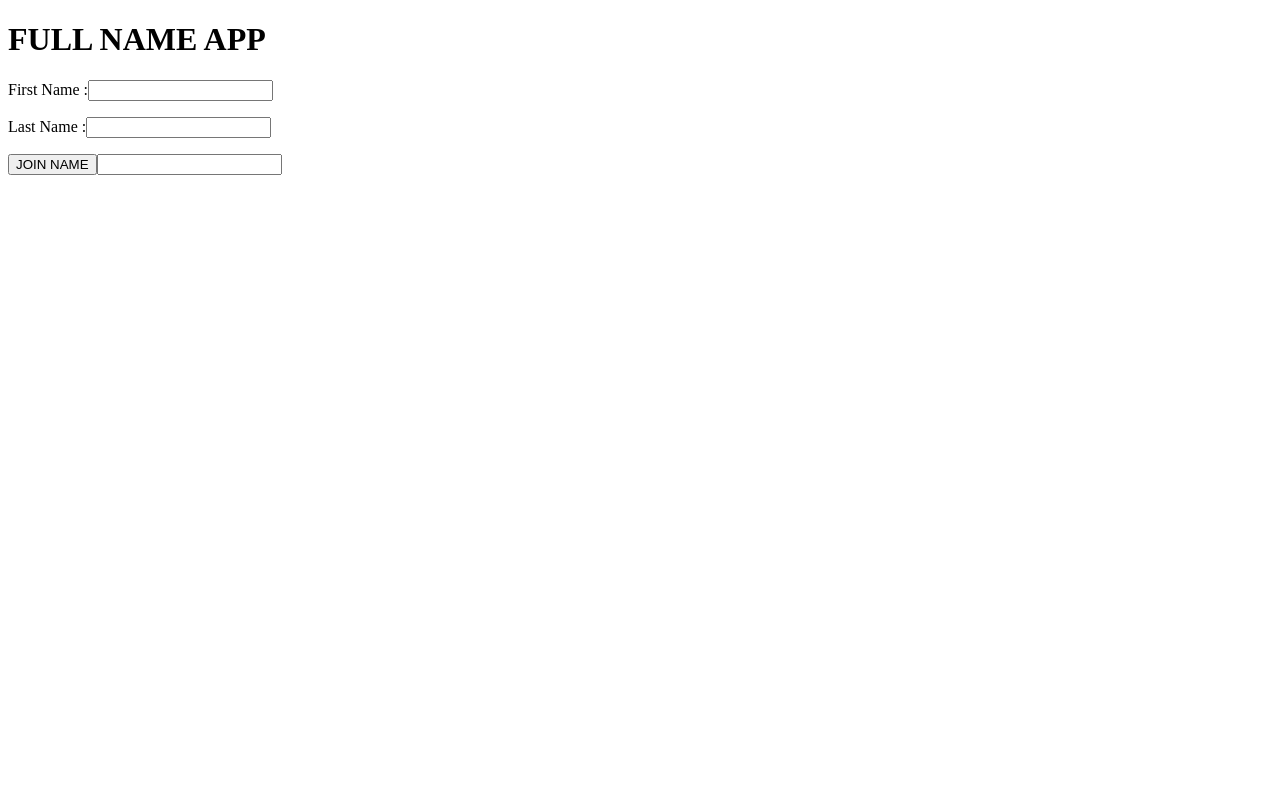
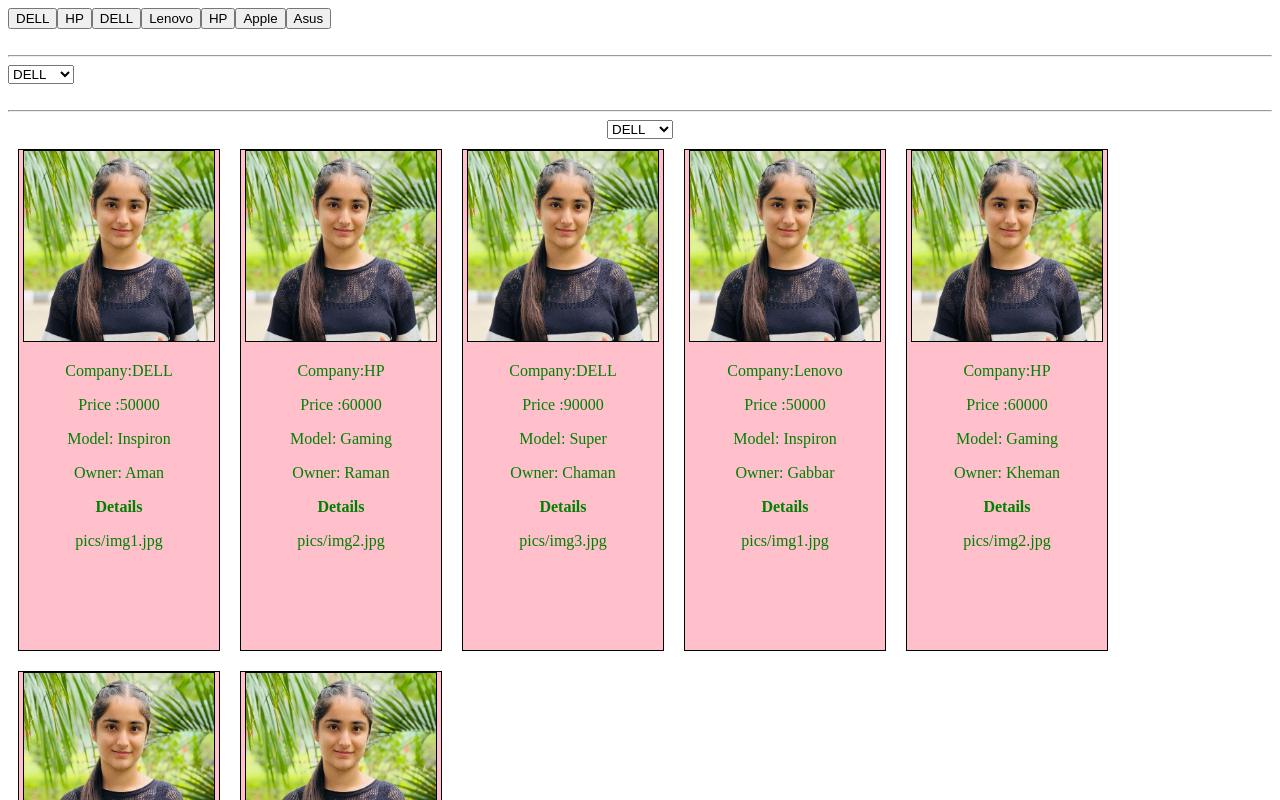
Before and after one commit to gagan402/MERN-STACK-WEBPACK, a React (Create React App) app in the folder webpack/: page / in a window 1280 px wide. Shown: the top 800 px of the page. Built offline with nearby package versions, Linux system fonts and the light colour scheme.

Commit message:
day10 completed

```diff
--- a/webpack/src/App.js
+++ b/webpack/src/App.js
@@ -5,15 +5,17 @@
   import FilterButtons from "./cardComp/FilterButtons";
   import Counter from "./hooks/Counter";
 import FullName from "./hooks/FullName";
+import FullNameObj from "./hooks/FullNameObj";
 function App() {
   return (
     <>
     {/* <Card></Card>
     <Card></Card> */}
     {/* <CardShow> </CardShow> */}
-    {/* <FilterButtons></FilterButtons> */}
+    <FilterButtons></FilterButtons>
     {/* <Counter></Counter> */}
-    <FullName></FullName>
+    {/* <FullName></FullName> */}
+    {/* <FullNameObj></FullNameObj> */}
     </>
 
   );
--- a/webpack/src/cardComp/FilterButtons.jsx
+++ b/webpack/src/cardComp/FilterButtons.jsx
@@ -1,13 +1,16 @@
 import React from "react";
 import JsonArray from "./JSONarry";
+import CardShow from "./CardShow";
 
 function FilterButtons() {
-  const ary = JsonArray.map((obj) => obj.company);
-  const Aset=new Set(ary);
-  const A= new Array(Aset);
-  console.log(A);
+  const set = new Set();
+  JsonArray.map((obj) => {
+    set.add(obj.company);
+  });
 
-
+  const ary = [...set];
+  console.log(set);
+  console.log(ary);
 
   function getBtn(obj) {
     return (
@@ -33,14 +36,28 @@ function FilterButtons() {
 
       <br></br>
       <hr></hr>
-      <div>
-        <select>{Aset.forEach((obj)=>
-        {
-            return(
-                <option value={obj}>{obj}</option>
-            )
-        })}</select>
-      </div>
+      <center>
+        <div>
+          <CompanyCombo data={ary}></CompanyCombo>
+        </div>
+      </center>
+    </>
+  );
+}
+
+function CompanyCombo({data}) {
+  return (
+    <>
+      <select>
+        {data.map((obj) => {
+          return (
+            <option key={obj} value={obj}>
+              {obj}
+            </option>
+          );
+        })}
+      </select>
+      <CardShow></CardShow>
     </>
   );
 }
--- a/webpack/src/hooks/FullName.jsx
+++ b/webpack/src/hooks/FullName.jsx
@@ -3,9 +3,16 @@ import {useState} from 'react'
 function FullName() {
     const [fname,dofname]=useState("");
     const [lname,dolname]=useState("");
-
+    const [fullName,setName]=useState("what's your name?");
     const doUpdateLast=(ggn)=>{
        dolname(ggn.target.value);
+    }
+
+
+    const doJoin=()=>
+    {
+        const n=fname+" "+lname;
+        setName(n);
     }
 
   return (
@@ -20,13 +27,13 @@ function FullName() {
             Last Name :<input type="text"  onChange={doUpdateLast}/>
             <span>{lname}</span>
         </p>
-
         <p>
-            <input type="button" value="JOIN NAME"/>
-            <input type="text"/>
+        <input type="button" value="Join Name" onClick={doJoin}/>
+        <input type="text" value={fullName}/>
         </p>
 
     </div>
+
     </>
   )
 }
--- /dev/null
+++ b/webpack/src/hooks/FullNameObj.jsx
@@ -0,0 +1,53 @@
+import React,{useState} from "react";
+
+function FullNameObj() {
+
+    const [obj,setName]=useState({
+        fn:"",
+        ln:"",
+        full:"what"
+    });
+
+     function doUpdate(event)
+     {
+            console.log(event.target);
+            // let n=event.target.name;
+            // let v=event.target.value;
+
+        const {name,value}=event.target;
+         setName({...obj,[name]:value});
+     }
+
+
+    function doJoin(){
+        setName({...obj,["full"]:obj.fn+" "+obj.ln});
+
+    }
+
+  return (
+    // name of feild should be same as property of object
+    <>
+      <div>
+        <h1>FULL NAME APP</h1>
+        <p>
+          First Name :<input type="text" name="fn" onChange={doUpdate} />
+          <span>{obj.fn}</span>
+        </p>
+        <p>
+          Last Name :<input type="text" name="ln" onChange={doUpdate} />
+          <span>{obj.ln}</span>
+        </p>
+        <p>
+          <input type="button" value="Join Name" onClick={doJoin} />
+          <input type="text" value={obj.full} />
+        </p>
+
+        <p>
+            {JSON.stringify(obj)}
+        </p>
+      </div>
+    </>
+  );
+}
+
+export default FullNameObj;
```
